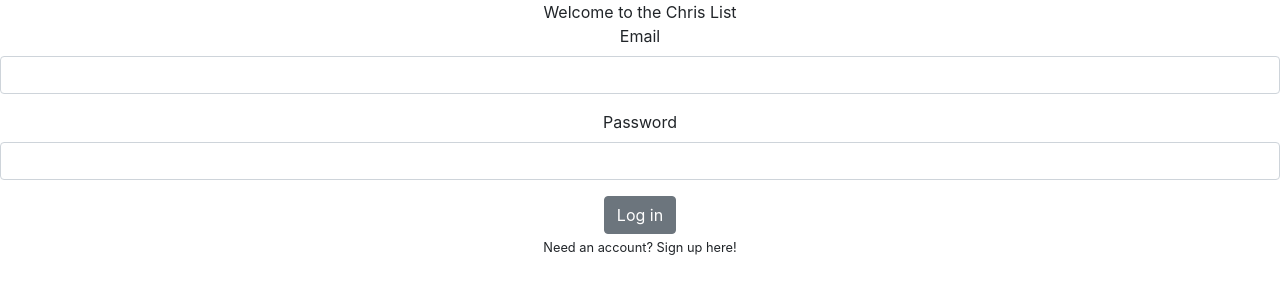
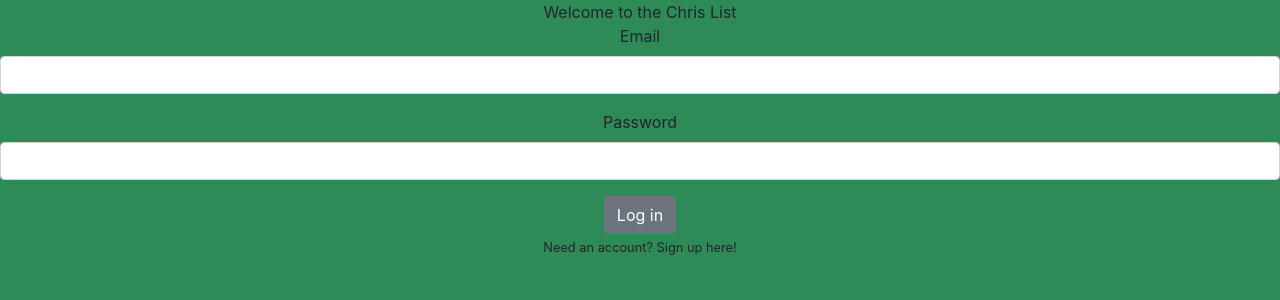
Before and after one commit to BGeil/ChrisList-react, a React (Create React App) app: page / in a window 1280 px wide. Shown: the top 300 px of the page. Built offline with nearby package versions, Linux system fonts and the light colour scheme.

Commit message:
added styling to body

```diff
--- a/src/App.css
+++ b/src/App.css
@@ -36,3 +36,7 @@
     transform: rotate(360deg);
   }
 }
+
+body {
+  background-color: #2E8B57;
+}
--- a/src/App.js
+++ b/src/App.js
@@ -62,7 +62,6 @@ class App extends React.Component{
   }
 
   render(){
-    console.log(this.state.loggedInUser);
     return(
       <div className='App'>
 
--- a/src/ChrisListsContainer/index.js
+++ b/src/ChrisListsContainer/index.js
@@ -434,7 +434,7 @@ class ChrisListsContainer extends Component {
 
 		return (
 			<div>
-				<h1>This is the Chris Lists Container</h1>
+				<h1>Chris Lists</h1>
 				<Navbar color="light" light expand="md">
 				<Nav>
 				  {
--- a/src/FamiliesList/index.js
+++ b/src/FamiliesList/index.js
@@ -4,8 +4,6 @@ import { ListGroup, ListGroupItem } from 'reactstrap';
 
 
 function FamiliesList (props) {
-	console.log("this is the props of familiesList:");
-	console.log(props);
 	const userFamilies = props.families.map(family => {
 	return (
 		<div key={family.id}>
--- a/src/ShowFamily/index.js
+++ b/src/ShowFamily/index.js
@@ -4,9 +4,6 @@ import { ListGroup, ListGroupItem } from 'reactstrap';
 
 
 function ShowFamily (props) {
-
-	console.log("this is the props in ShowFamily:");
-	console.log(props);
 	let currentFamily = []
 
 		if(props.family_members[0] !== 0) {
```
Also changed, not shown: src/CreateFamilyMember/index.js (+0 -9 lines), src/PresentsList/index.js (+0 -7 lines).
